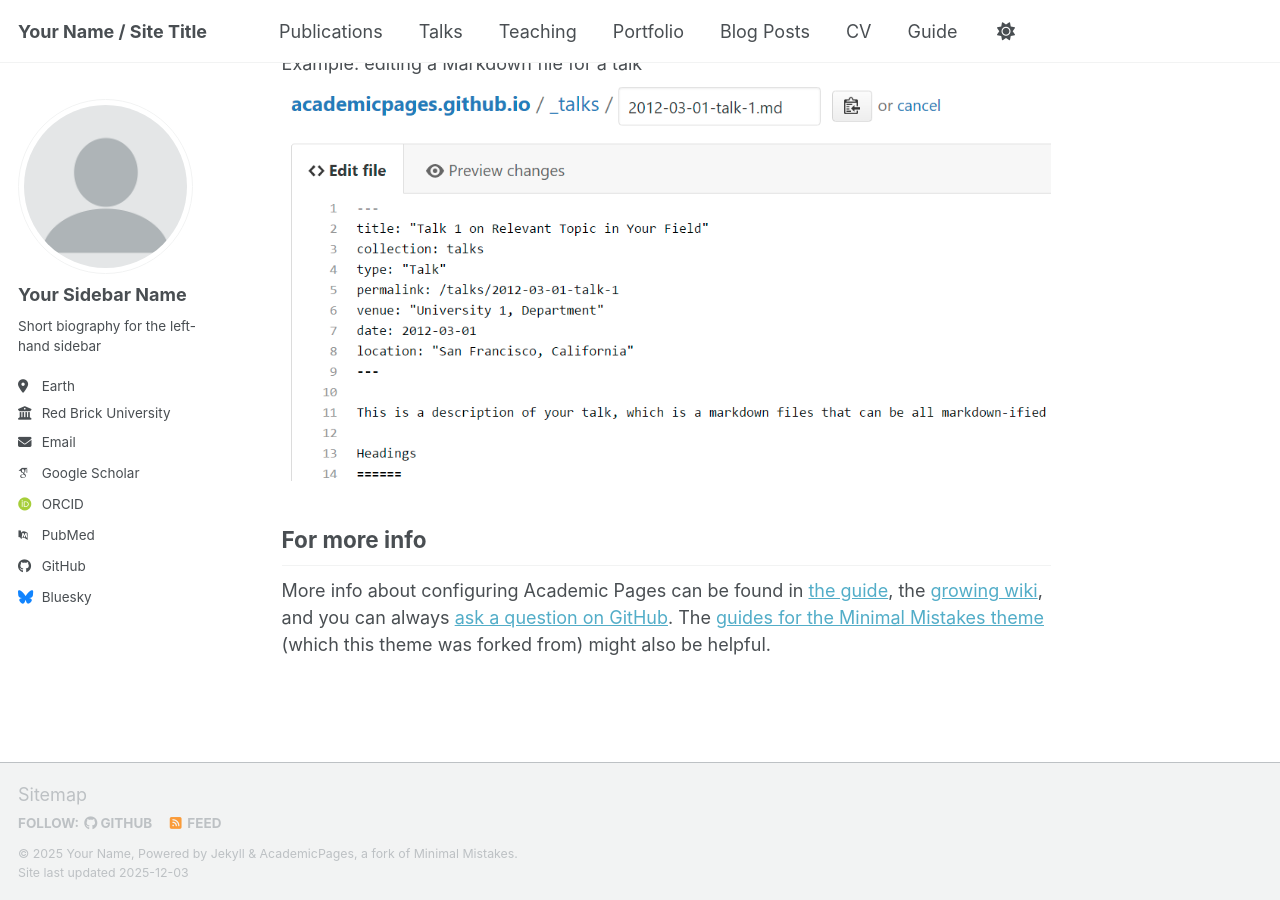
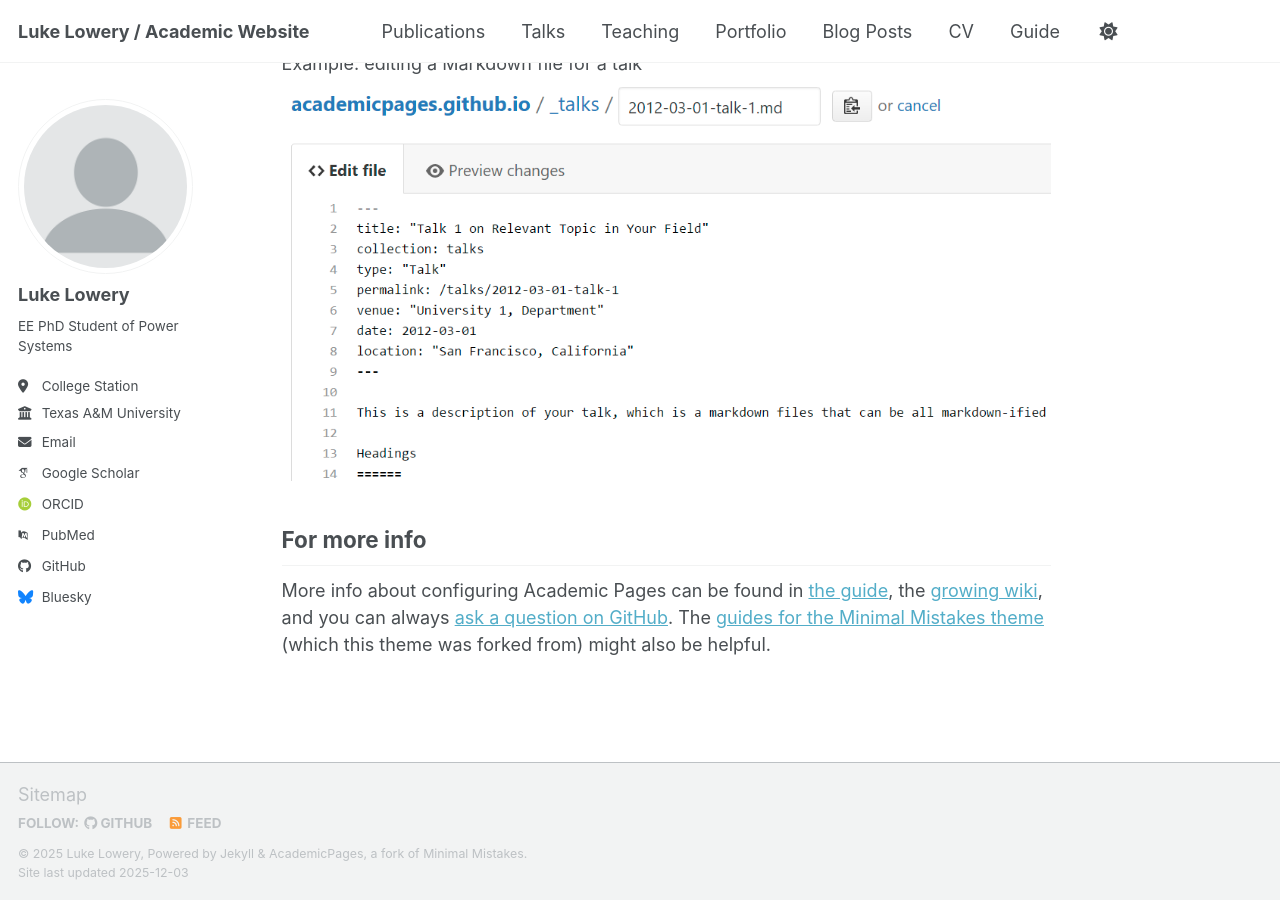
Before and after one commit to lukelowry/lukelowry.github.io, a Jekyll site: the page built from _pages/about.md, in a window 1280 px wide and 900 px high, scrolled down 2718 px. Built offline with Jekyll 4.4.1, drawn with Linux system fonts in a browser that asks for light colours; some web fonts are replaced; a script bundle is joined from its source files by our own code; library files that are not in the unit come from our copies.

Commit message:
Update _config.yml

```diff
--- a/_config.yml
+++ b/_config.yml
@@ -9,14 +9,14 @@
 # Basic Site Settings
 locale                   : "en-US"
 site_theme               : "default" # Currently available options are "default", "air"
-title                    : "Your Name / Site Title"
+title                    : "Luke Lowery / Academic Website"
 title_separator          : "-"
-name                     : &name "Your Name"
-description              : &description "Your Name's academic portfolio"   # Update this with a general description of your site, this is the default if not overridden by a page
+name                     : &name "Luke Lowery"
+description              : &description "Catalog of Research and Professional Experience"   # Update this with a general description of your site, this is the default if not overridden by a page
 url                      : https://academicpages.github.io # The base hostname & protocol for your site e.g. "https://[your GitHub username].github.io",
                                                            # or if you already have some other page hosted on Github then use "https://[your GitHub username].github.io/[Your Repo Name]"
 baseurl                  : "" # the subpath of your site, e.g. "/blog"
-repository               : "academicpages/academicpages.github.io"
+repository               : "lukelowry/lukelowry.github.io"
 
 # Site Author - The following control what appear as part of the author content on the side bar.
 #               If a field is blank the icon and link will not appear, otherwise it will be shown.
@@ -24,13 +24,13 @@ repository               : "academicpages/academicpages.github.io"
 author:
   # Biographic information
   avatar           : "profile.png"
-  name             : "Your Sidebar Name"
+  name             : "Luke Lowery"
   pronouns         : # example: "she/her"
-  bio              : "Short biography for the left-hand sidebar"
-  location         : "Earth"
-  employer         : "Red Brick University"
+  bio              : "EE PhD Student of Power Systems"
+  location         : "College Station"
+  employer         : "Texas A&M University"
   uri              : # URL
-  email            : "none@example.org"
+  email            : "lukel@tamu.edu"
 
   # Academic websites
   academia         : # URL
```
